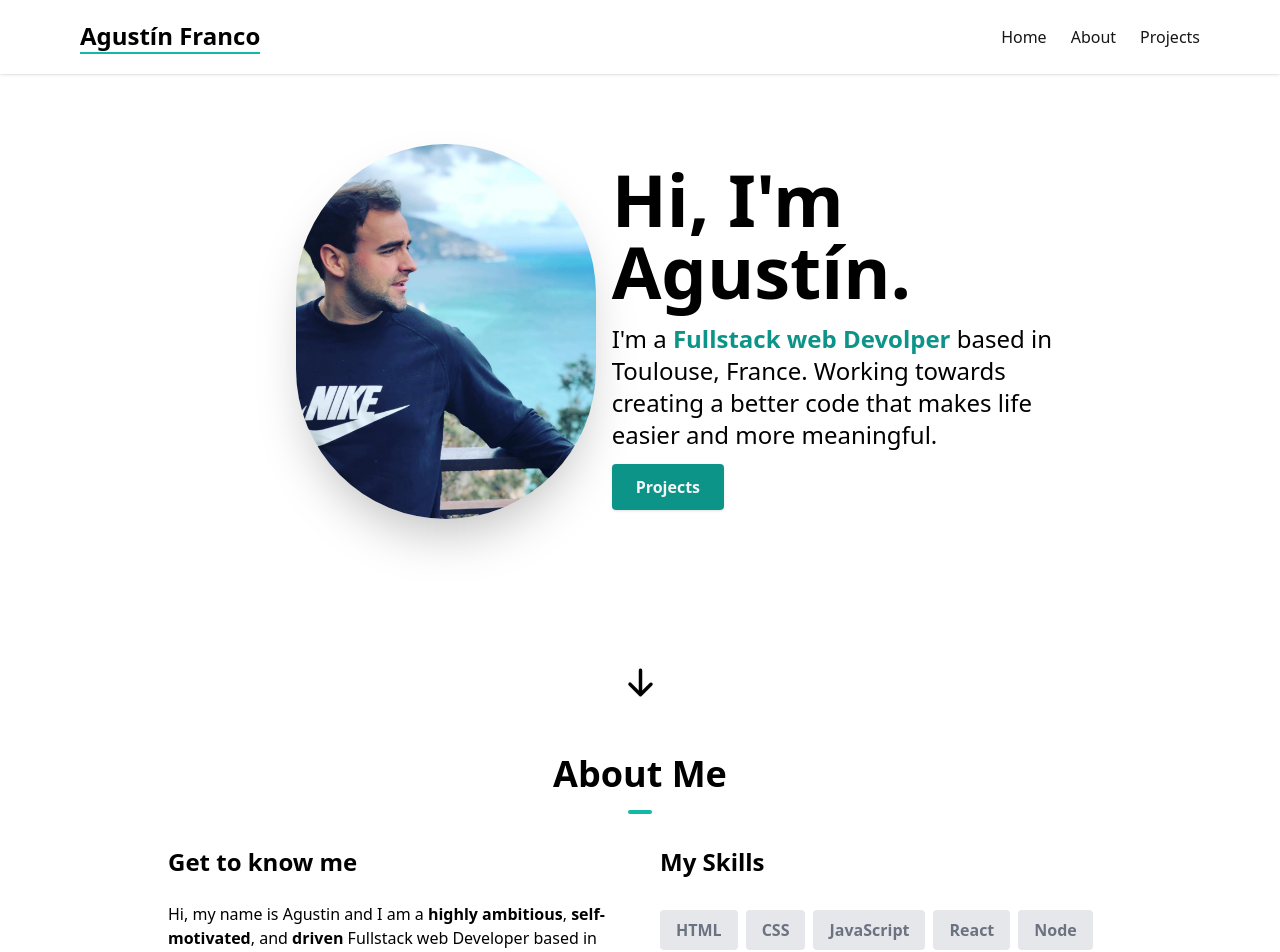
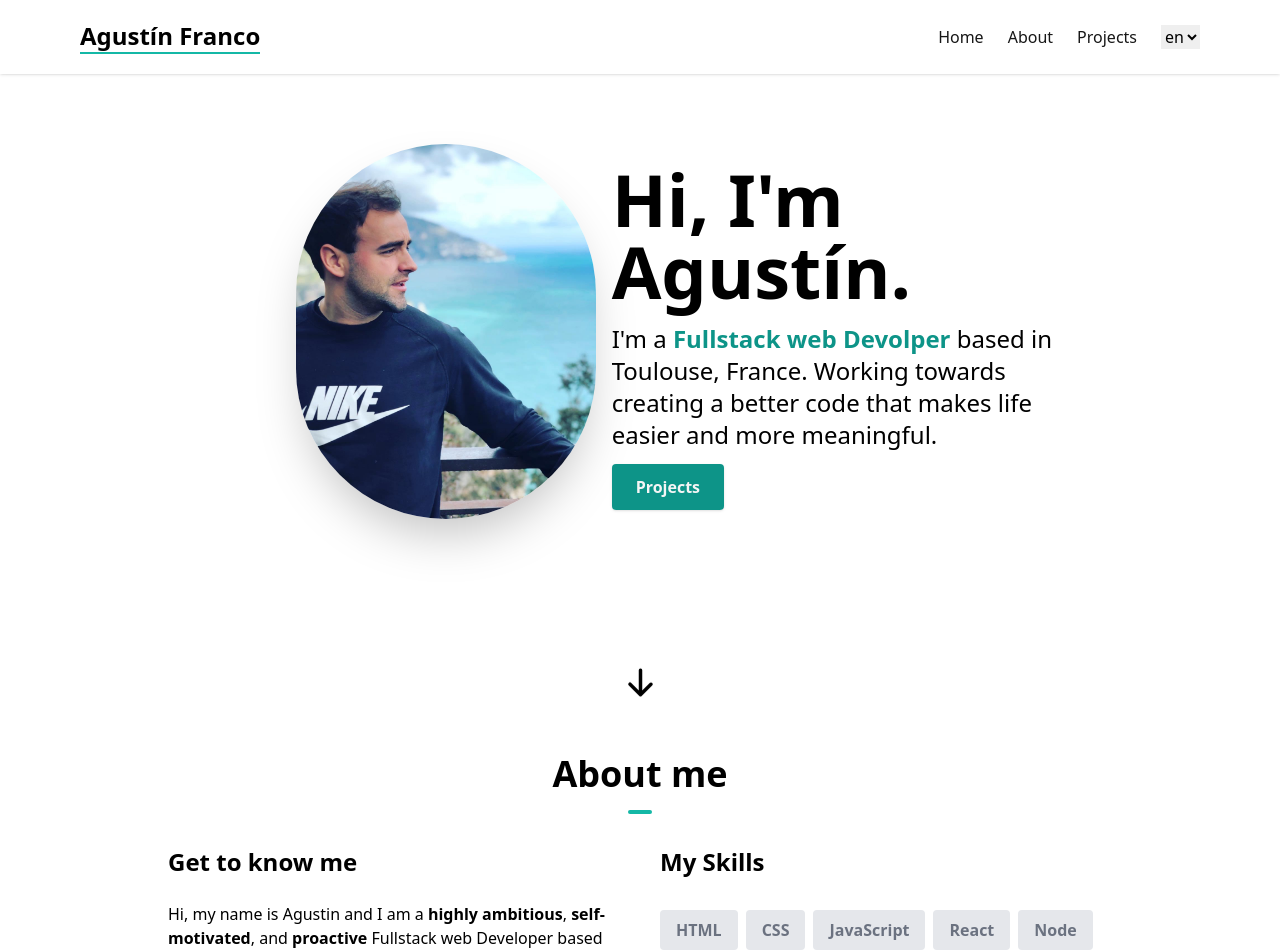
Before and after one commit to agustinmfran/portfolio, a Next.js app: page / in a window 1280 px wide. Shown: the top 952 px of the page. Built offline with nearby package versions, Linux system fonts and the light colour scheme.

Commit message:
added language selection

```diff
--- a/src/components/AboutSection.js
+++ b/src/components/AboutSection.js
@@ -1,5 +1,7 @@
-import React from "react";
 import Image from "next/image";
+import { useRouter } from "next/router";
+import es from "../languages/es";
+import en from "../languages/en";
 
 const skills = [
   "HTML",
@@ -18,55 +20,40 @@ const skills = [
 ];
 
 const AboutSection = () => {
+  const { locale } = useRouter();
+  const lang = locale === "es" ? es.aboutSection : en.aboutSection;
   return (
     <section id="about">
       <div className="py-12 pb-12 md:pt-16 md:pb-48">
         <h1 className="text-center font-bold text-4xl">
-          About Me{" "}
+          {lang.title}{" "}
           <hr className="w-6 h-1 mx-auto my-4 bg-teal-500 border-0 rounded" />
         </h1>
         <div className="flex flex-col space-y-10 item-stretch justify-center align-top md:flex-row md:text-left md:p-4 md:space-y-0 md:space-x-10">
           <div className="md:w-1/2">
             <h1 className="text-center font-bold text-2xl mb-6 md:text-left">
-              Get to know me
+              {lang.title2}
             </h1>
             <p>
-              Hi, my name is Agustin and I am a{" "}
-              <span className="font-bold">{"highly ambitious"}</span>,
-              <span className="font-bold">{" self-motivated"}</span>, and
-              <span className="font-bold">{" driven"}</span> Fullstack web
-              Developer based in Toulouse, France.
+              {lang.p1} <span className="font-bold">{lang.span1}</span>,
+              <span className="font-bold">{lang.span2}</span>, {lang.and}
+              <span className="font-bold">{lang.span3}</span> {lang.p2}
             </p>
             <br />
-            <p>
-              I graduated from Digital House Coding School, Buenos Aires, in
-              2020. I have been working in personal and freelance projects since
-              then, using technologies I find interesting such as: Node,
-              JavaScript, React & NextJS.
-            </p>
+            <p>{lang.p3}</p>
+            <br />
+            <p>{lang.p4}</p>
             <br />
             <p>
-              I have a wide range of hobbies and passions that keep me busy.
-              From sports, playing videogames, traveling, to listening to music
-              and DJing too. Always seeking new experiences. Love to keep myself
-              engaged and learning new things.
-            </p>
-            <br />
-            <p>
-              I believe that you should{" "}
-              <span className="font-bold text-teal-500">
-                never stop growing
-              </span>{" "}
-              and that&#39;s what I strive to do, I have a passion for
-              technology and a desire to always push the limits of what is
-              possible. I am excited to see where my career takes me and am
-              always open to new opportunities.
+              {lang.p5}{" "}
+              <span className="font-bold text-teal-500">{lang.span4}</span>{" "}
+              {lang.p6}
             </p>
           </div>
           <div className="md:w-1/2">
             <div>
               <h1 className="text-center text-2xl font-bold mb-6 md:text-left">
-                My Skills
+                {lang.skills}
               </h1>
               <div className="flex flex-wrap flex-row justify-center md:justify-start">
                 {skills.map((skill, index) => {
--- a/src/components/Footer.js
+++ b/src/components/Footer.js
@@ -1,4 +1,3 @@
-import React from "react";
 import { Link } from "react-scroll/modules";
 import {
   AiOutlineGithub,
--- a/src/components/Header.js
+++ b/src/components/Header.js
@@ -1,32 +1,23 @@
 "use client";
-import React from "react";
 import { useState } from "react";
-import { Link } from "react-scroll/modules";
+import { useRouter } from "next/router";
+import es from "../languages/es";
+import en from "../languages/en";
+import Selector from "./Selector";
+import { Link as Rslink } from "react-scroll/modules";
+import Link from "next/link";
 import { IoMdMenu, IoMdClose } from "react-icons/io";
-
-const NAV_ITEMS = [
-  {
-    label: "Home",
-    page: "home",
-  },
-  {
-    label: "About",
-    page: "about",
-  },
-  {
-    label: "Projects",
-    page: "projects",
-  },
-];
 
 export default function Navbar() {
   const [navbar, setNavbar] = useState(false);
+  const { asPath, locale, locales } = useRouter();
+  const lang = locale === "es" ? es.header : en.header;
   return (
     <header className="w-full mx-auto  px-4 sm:px-20 fixed top-0 z-50 shadow bg-white ">
       <div className="justify-between md:items-center md:flex">
         <div>
           <div className="flex items-center justify-between py-3 md:py-5 md:block">
-            <Link
+            <Rslink
               to="home"
               className="cursor-pointer"
               spy={true}
@@ -39,7 +30,7 @@ export default function Navbar() {
                   Agustín Franco
                 </h2>
               </div>
-            </Link>
+            </Rslink>
             <div className="md:hidden">
               <button
                 className="p-2 text-gray-700 rounded-md outline-none focus:border-gray-400 focus:border"
@@ -58,14 +49,9 @@ export default function Navbar() {
             }`}
           >
             <div className="items-center justify-center space-y-8 md:flex md:space-x-6 md:space-y-0">
-              {NAV_ITEMS.map((item, idx) => {
-                return (
-                  <Link
-                    key={idx}
-                    to={item.page}
-                    className={
-                      "block lg:inline-block text-neutral-900  hover:text-lg hover:text-teal-500 hover:transition duration-300 cursor-pointer"
-                    }
+              <Rslink
+                to="home"
+                className="block lg:inline-block text-neutral-900  hover:text-lg hover:text-teal-500 hover:transition duration-300 cursor-pointer"
                 activeClass="active"
                 spy={true}
                 smooth={true}
@@ -73,10 +59,33 @@ export default function Navbar() {
                 duration={500}
                 onClick={() => setNavbar(!navbar)}
               >
-                    {item.label}
-                  </Link>
-                );
-              })}
+                {lang.home}
+              </Rslink>
+              <Rslink
+                to="about"
+                className="block lg:inline-block text-neutral-900  hover:text-lg hover:text-teal-500 hover:transition duration-300 cursor-pointer"
+                activeClass="active"
+                spy={true}
+                smooth={true}
+                offset={-100}
+                duration={500}
+                onClick={() => setNavbar(!navbar)}
+              >
+                {lang.about}
+              </Rslink>
+              <Rslink
+                to="projects"
+                className="block lg:inline-block text-neutral-900  hover:text-lg hover:text-teal-500 hover:transition duration-300 cursor-pointer"
+                activeClass="active"
+                spy={true}
+                smooth={true}
+                offset={-100}
+                duration={500}
+                onClick={() => setNavbar(!navbar)}
+              >
+                {lang.projects}
+              </Rslink>
+              <Selector />
             </div>
           </div>
         </div>
--- a/src/components/InfoSection.js
+++ b/src/components/InfoSection.js
@@ -1,9 +1,13 @@
-import React from "react";
 import Image from "next/image";
+import { useRouter } from "next/router";
+import es from "../languages/es";
+import en from "../languages/en";
 import { Link } from "react-scroll/modules";
 import { HiArrowDown } from "react-icons/hi";
 
 const InfoSection = () => {
+  const { locale } = useRouter();
+  const lang = locale === "es" ? es.infoSection : en.infoSection;
   return (
     <section id="home">
       <div className="flex flex-col text-center items-center justify-center my-10 py-16 sm:py-20 md:flex-row md:space-x-4 md:text-left md:py-24">
@@ -18,15 +22,14 @@ const InfoSection = () => {
         </div>
         <div className="md:mt-2 md:w-3/5 md:pr-12">
           <h1 className="font-bold text-4xl mt-6 md:text-7xl md:mt-0">
-            Hi, I&#39;m Agustín.
+            {lang.title}
           </h1>
           <p className="text-lg mt-4 mb-6 md:text-2xl">
-            I&#39;m a{" "}
+            {lang.im}{" "}
             <span className="font-semibold text-teal-600">
               Fullstack web Devolper
             </span>{" "}
-            based in Toulouse, France. Working towards creating a better code
-            that makes life easier and more meaningful.
+            {lang.p}
           </p>
           <Link
             to="projects"
@@ -36,7 +39,7 @@ const InfoSection = () => {
             offset={-100}
             duration={500}
           >
-            Projects
+            {lang.projects}
           </Link>
         </div>
       </div>
--- a/src/components/PageLayout.js
+++ b/src/components/PageLayout.js
@@ -1,7 +1,6 @@
 import Header from "@/components/Header";
 import Footer from "@/components/Footer";
 import Head from "next/head";
-import React from "react";
 
 export default function PageLayout({ children }) {
   return (
--- a/src/components/ProjectsSection.js
+++ b/src/components/ProjectsSection.js
@@ -1,46 +1,46 @@
-import React from "react";
 import Image from "next/image";
 import Link from "next/link";
+import { useRouter } from "next/router";
+import es from "../languages/es";
+import en from "../languages/en";
 import { BsGithub, BsArrowUpRightSquare } from "react-icons/bs";
 
+const ProjectsSection = () => {
+  const { locale } = useRouter();
+  const lang = locale === "es" ? es.projectsSection : en.projectsSection;
   const projects = [
     {
       name: "Pokeapi",
-    description:
-      "A simple project to consume the pokeapi and show the pokemons, made usign React and Tailwind.",
+      description: lang.pokeapi.description,
       image: "/poke.jpg",
       github: "https://github.com/agustinmfran/pokedex",
       link: "https://pokedex-bice-five.vercel.app/",
     },
     {
       name: "Biblo",
-    description:
-      "Ecommerce project made with Node, Express, JS, Tailwind and MySQL. Books store with user authentication, cart, checkout and admin panel.",
+      description: lang.biblo.description,
       image: "/biblo.jpg",
       github: "https://github.com/agustinmfran/biblo",
       link: "https://github.com/agustinmfran/biblo",
     },
     {
       name: "MOVIEfinder",
-    description:
-      "Simple movie finder. Fetchs data and shows popular movie details. Made with NextJS, Tailwind and TMDB API.",
+      description: lang.moviefinder.description,
       image: "/movie.jpg",
       github: "https://github.com/agustinmfran/movie-finder",
       link: "https://movie-finder-mu.vercel.app/",
     },
   ];
-
-const ProjectsSection = () => {
   return (
     <section id="projects">
       <h1 className="text-center font-bold text-4xl">
-        Projects{" "}
+        {lang.title}{" "}
         <hr className="w-6 h-1 mx-auto my-4 bg-teal-500 border-0 rounded" />
       </h1>
       <div className="flex flex-col space-y-28">
-        {projects.map((project, index) => {
+        {projects.map((project) => {
           return (
-            <div key={index}>
+            <div key={project.name}>
               <div className="flex flex-col md:flex-row md:space-x-12">
                 <div className="mt-8 md:w-1/2">
                   <Link href={project.link} target="_blank">
--- /dev/null
+++ b/src/components/Selector.js
@@ -0,0 +1,21 @@
+import { useRouter } from "next/router";
+
+function Selector() {
+  const router = useRouter();
+  const handleChange = (e) => {
+    router.push(router.pathname, router.pathname, { locale: e.target.value });
+  };
+  return (
+    <select
+      onChange={handleChange}
+      className="hover:text-teal-500 cursor-pointer"
+    >
+      <option value="en" defaultValue>
+        en
+      </option>
+      <option value="es">es</option>
+    </select>
+  );
+}
+
+export default Selector;
--- /dev/null
+++ b/src/languages/en.js
@@ -0,0 +1,46 @@
+const en = {
+  header: {
+    home: "Home",
+    about: "About",
+    projects: "Projects",
+  },
+  infoSection: {
+    title: "Hi, I'm Agustín.",
+    im: "I'm a",
+    p: "based in Toulouse, France. Working towards creating a better code that makes life easier and more meaningful.",
+    projects: "Projects",
+  },
+  aboutSection: {
+    title: "About me",
+    title2: "Get to know me",
+    p1: "Hi, my name is Agustin and I am a",
+    span1: "highly ambitious",
+    span2: " self-motivated",
+    and: "and",
+    span3: " proactive",
+    p2: "Fullstack web Developer based in Toulouse, France.",
+    p3: "I graduated from Digital House Coding School, Buenos Aires, in 2020. I have been working in personal and freelance projects since then, using technologies I find interesting such as: Node, JavaScript, React & NextJS.",
+    p4: "I have a wide range of hobbies and passions that keep me busy. From sports, playing videogames, traveling, to listening to music and DJing too. Always seeking new experiences. Love to keep myself engaged and learning new things.",
+    p5: "I believe that you should",
+    span4: "never stop growing",
+    p6: "and that's what I strive to do, I have a passion for technology and a desire to always push the limits of what is possible. I am excited to see where my career takes me and am always open to new opportunities.",
+    skills: "My Skills",
+  },
+  projectsSection: {
+    title: "Projects",
+    pokeapi: {
+      description:
+        "A simple project to consume the pokeapi and show the pokemons, made usign React and Tailwind.",
+    },
+    biblo: {
+      description:
+        "Ecommerce project made with Node, Express, JS, Tailwind and MySQL. Books store with user authentication, cart, checkout and admin panel.",
+    },
+    moviefinder: {
+      description:
+        "Simple movie finder. Fetchs data and shows popular movie details. Made with NextJS, Tailwind and TMDB API.",
+    },
+  },
+};
+
+export default en;
--- /dev/null
+++ b/src/languages/es.js
@@ -0,0 +1,46 @@
+const es = {
+  header: {
+    home: "Inicio",
+    about: "Sobre mí",
+    projects: "Proyectos",
+  },
+  infoSection: {
+    title: "Hola, soy Agustín.",
+    im: "Soy",
+    p: "establecido en Toulouse, Francia. Trabajando para crear un mejor código que haga la vida más fácil y significativa.",
+    projects: "Proyectos",
+  },
+  aboutSection: {
+    title: "Sobre mí",
+    title2: "Conoceme un poco más",
+    p1: "Hola, mi nombre es Agustín y soy un",
+    span1: "ambicioso",
+    span2: " automotivado",
+    and: "y",
+    span3: " proactivo",
+    p2: "Fullstack web Developer establecido en Toulouse, France.",
+    p3: "Me gradué en Digital House Coding School, Buenos Aires, en 2020. He estado trabajando en proyectos personales y freelance desde entonces, utilizando tecnologías que me resultan interesantes como: Node, JavaScript, React & NextJS.",
+    p4: "Tengo una amplia gama de hobbies y pasiones que me mantienen ocupado. Desde deportes, jugar videojuegos, viajar, hasta escuchar música y DJing también. Siempre buscando nuevas experiencias. Me encanta mantenerme comprometido y aprender cosas nuevas.",
+    p5: "Creo que nunca deberías",
+    span4: "dejar de crecer",
+    p6: "y eso es lo que me esfuerzo por hacer. Tengo pasión por latecnología y el deseo de superar siempre los límites de lo posible. Me entusiasma ver adónde me lleva mi carrera y estoy siempre abierto a nuevas oportunidades.",
+    skills: "Habilidades",
+  },
+  projectsSection: {
+    title: "Proyectos",
+    pokeapi: {
+      description:
+        "Un proyecto simple para consumir la pokeapi y mostrar los pokemones, hecho usando React y Tailwind.",
+    },
+    biblo: {
+      description:
+        "Proyecto ecommerce hecho usando Node, Express, JS, Tailwind y MySQL. Tienda de libros con user authentication, carro, checkout y admin panel.",
+    },
+    moviefinder: {
+      description:
+        "Simple buscador de peliculas. Trae data y muestra los detalles de las peliculas populares. Hecho con NextJS, Tailwind y TMDB API.",
+    },
+  },
+};
+
+export default es;
```
Also changed, not shown: next.config.js (+7 -2 lines). Lines whose indentation alone changed are shown as unchanged.
